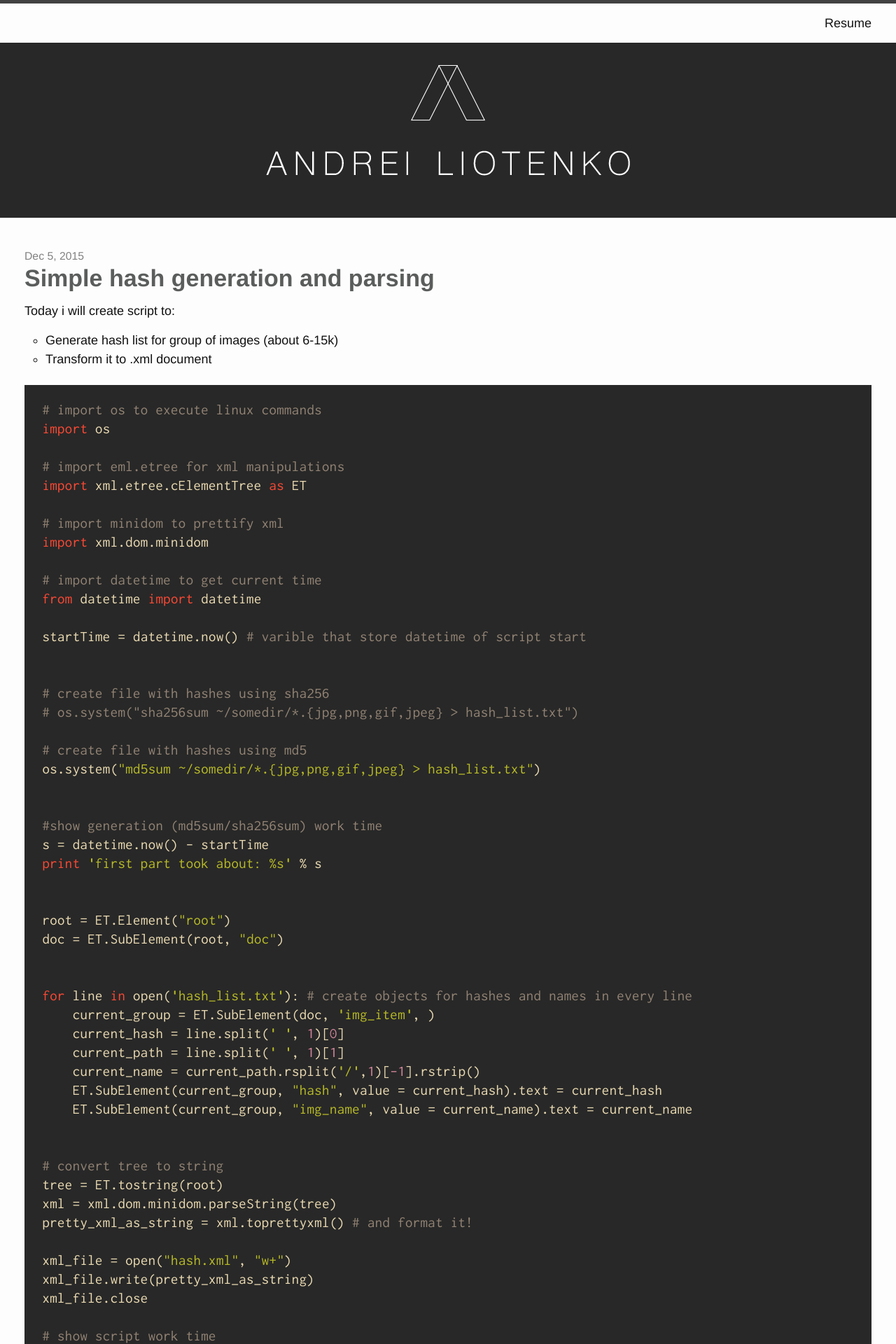
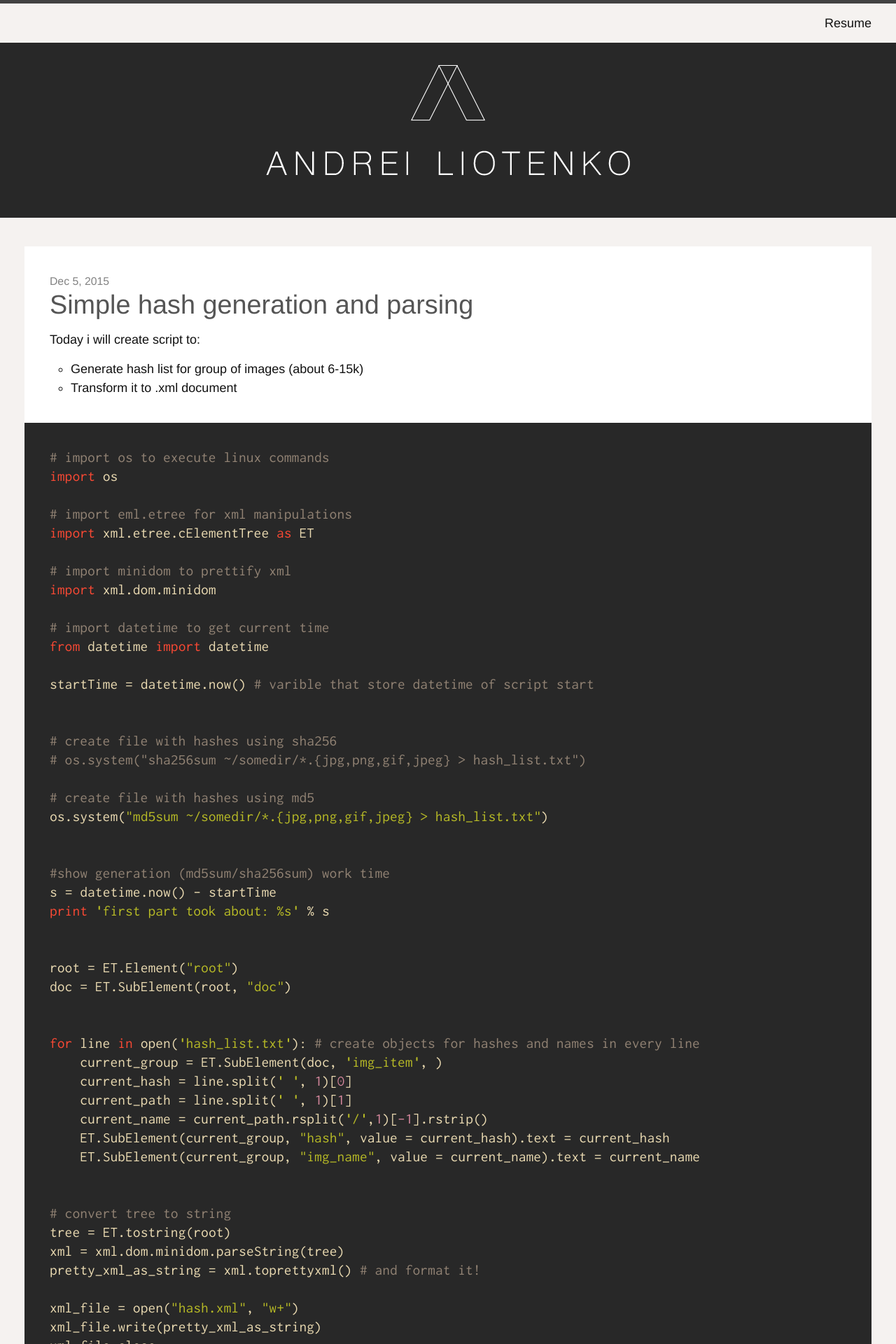
Before and after one commit to thehatter/thehatter.github.io, a Jekyll site: the page built from index.html, in a window 1280 px wide. Shown: the top 1920 px of the page at 70% size. Built offline with Jekyll 4.4.1, drawn with Linux system fonts in a browser that asks for light colours.

Commit message:
posts style change

```diff
--- a/_sass/_base.scss
+++ b/_sass/_base.scss
@@ -29,8 +29,6 @@ body {
   flex-direction: column;
   min-height: 100%;
   font-size: 18px;
-
-
 
     font-family: $base-font-family;
     font-size: $base-font-size;
@@ -154,7 +152,8 @@ code {
 }
 
 pre {
-    padding: 8px 0px;
+    margin: 2em -2em;
+    padding: 0 0px;
     overflow-x: scroll;
 
     > code {
@@ -166,7 +165,7 @@ pre {
 
 
 .hljs {
-  padding: 1.2em 1.4em;
+  padding: 2em 2em;
 }
 .hljs-comment {
   font-style: normal;
--- a/_sass/_layout.scss
+++ b/_sass/_layout.scss
@@ -200,6 +200,11 @@ padding: $spacing-unit 0;
     font-size: 20px;
 }
 
+.post {
+  background: #fff;
+  padding: 2em;
+}
+
 .post-list {
     margin-left: 0;
     list-style: none;
@@ -217,9 +222,9 @@ padding: $spacing-unit 0;
 
 a.post-link {
     display: block;
-    font-size: 34px;
-    font-weight:bold;
-    color:#5A5D5B;
+    font-size: 1.4em;
+    font-weight: 500;
+    color: #555;
     line-height:1.1;
 }
 
--- a/css/main.scss
+++ b/css/main.scss
@@ -14,7 +14,7 @@ $base-line-height: 1.5;
 $spacing-unit:     30px;
 
 $text-color:       #111;
-$background-color: #fdfdfd;
+$background-color: #F5F2F0;
 $brand-color:      #2a7ae2;
 
 $grey-color:       #828282;
--- a/index.html
+++ b/index.html
@@ -6,7 +6,7 @@ layout: default
 
   <ul class="post-list">
     {% for post in site.posts %}
-      <li class="post_list_li">
+      <li class="post_list_li post">
         <span class="post-meta">{{ post.date | date: "%b %-d, %Y" }}</span>
 
         <h2>
```
